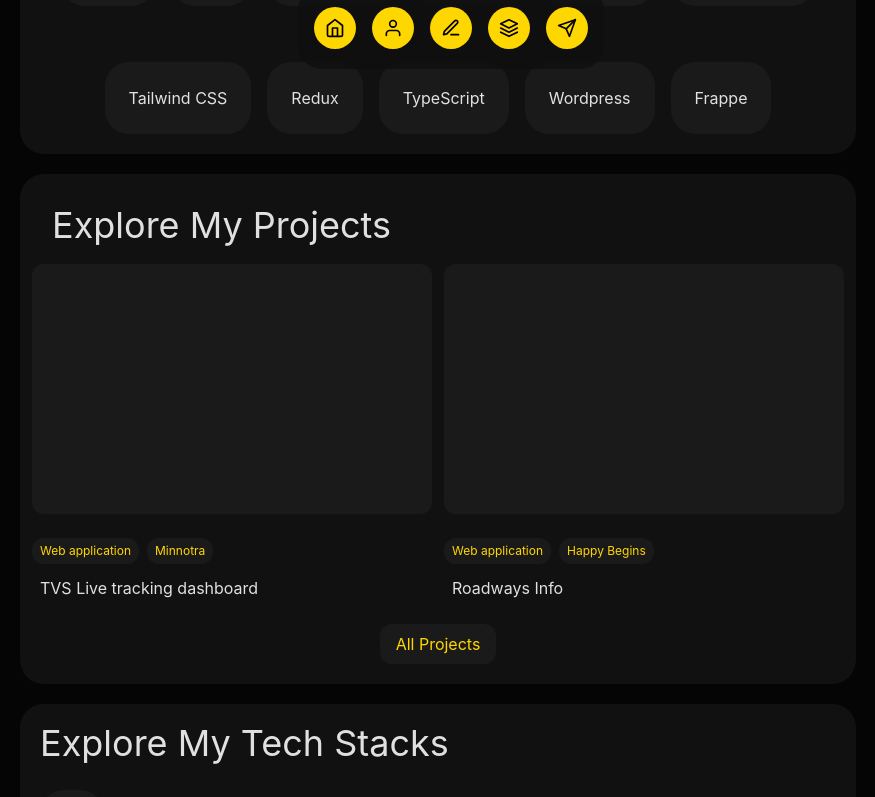
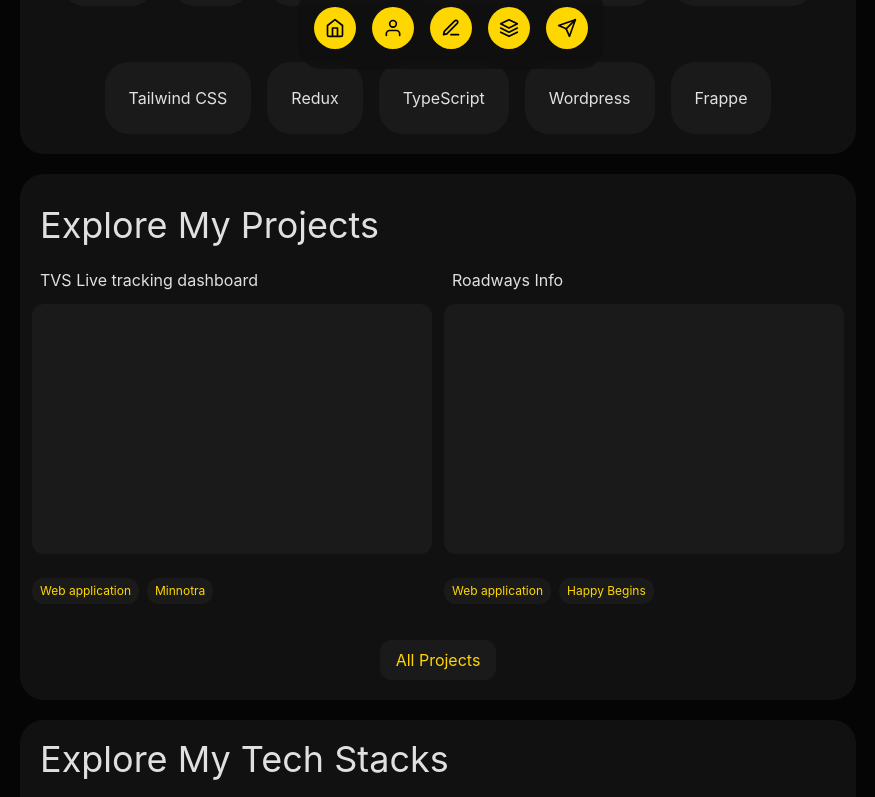
Before and after one commit to ellaidev02/portfolio, a React (Vite) app: page / in a window 1280 px wide. Shown: the part 711-1508 px from the top of the page, without its empty margins (202-1077 px from the left). Built offline with nearby package versions, Linux system fonts and the light colour scheme.

Commit message:
corrections

```diff
--- a/src/components/Home/Projects.tsx
+++ b/src/components/Home/Projects.tsx
@@ -16,6 +16,7 @@ interface ProjectsProps {
 const Project: React.FC<ProjectProps> = ({ categories, projectName }) => {
   return (
     <div>
+      <p className="px-2 mt-4">{projectName}</p>
       <div className="h-[250px] md:w-[400px] w-[280px] ml-1 md:ml-0 bg-secondary rounded-xl my-3"></div>
       <div className="flex gap-2 py-3">
         {categories?.map((category, index) => (
@@ -27,7 +28,6 @@ const Project: React.FC<ProjectProps> = ({ categories, projectName }) => {
           </p>
         ))}
       </div>
-      <p className="px-2 ">{projectName}</p>
     </div>
   );
 };
@@ -36,7 +36,7 @@ const Projects: React.FC<ProjectsProps> = ({ projects, isTrue }) => {
   return (
     <div className="bg-primary p-3 my-5 rounded-[24px]">
       <div className="bg-primary rounded-[24px]">
-        <p className="pt-3 pl-5 text-[36px]">Explore My Projects</p>
+        <p className="pt-3 pl-2 text-[36px]">Explore My Projects</p>
       </div>
       <div className="flex gap-3 flex-wrap">
         {projects?.map((project, index) => (
```
